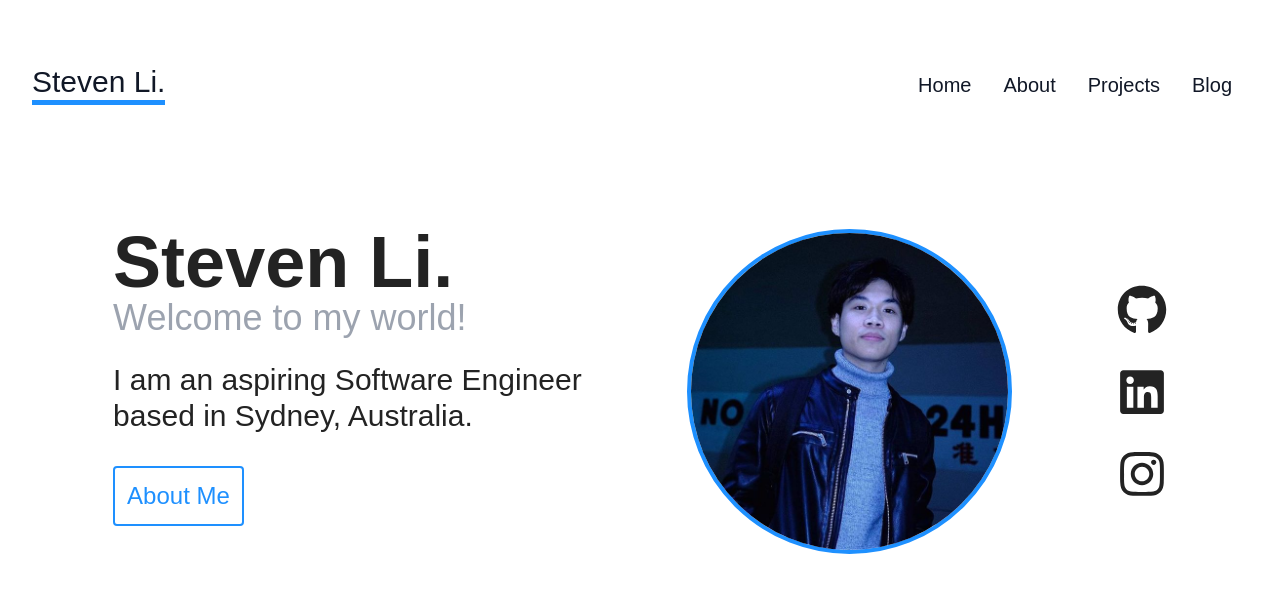
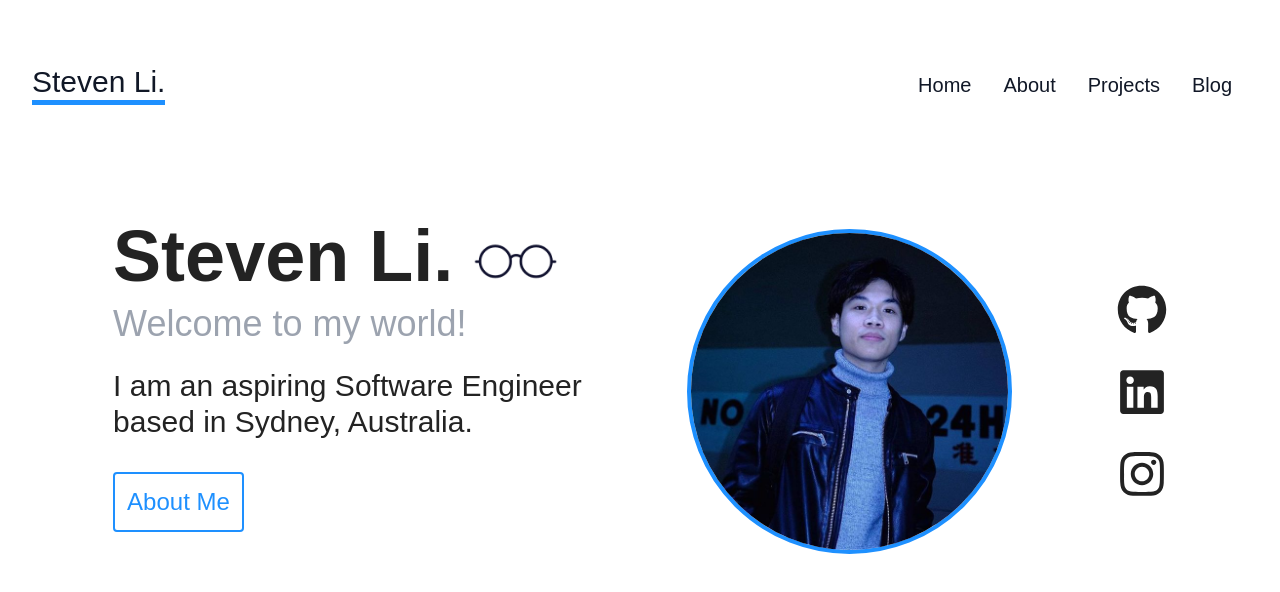
Before and after one commit to s-li1/portfolio, a Next.js app: page / in a window 1280 px wide. Shown: the top 592 px of the page. Built offline with nearby package versions, Linux system fonts and the light colour scheme.

Commit message:
added glasses animate icon

```diff
--- a/pages/index.tsx
+++ b/pages/index.tsx
@@ -10,7 +10,7 @@ export default function Home() {
         <div className="px-5 flex flex-col justify-evenly md:flex-row w-full p-12">
           <div className="flex flex-col justify-center font-custom font-medium items-start mb-8">
             <h1 className="text-7xl font-semibold">
-              Steven Li.
+              Steven Li. <span className="inline-block align-middle"><img src="/animations/glasses.gif" alt="Glasses Icon" width="85" height="85"/></span>
             </h1>
             <h2 className="text-4xl text-gray-400 mb-6">
               Welcome to my world!
```
Also changed, not shown: public/animations/glasses.gif (added).
